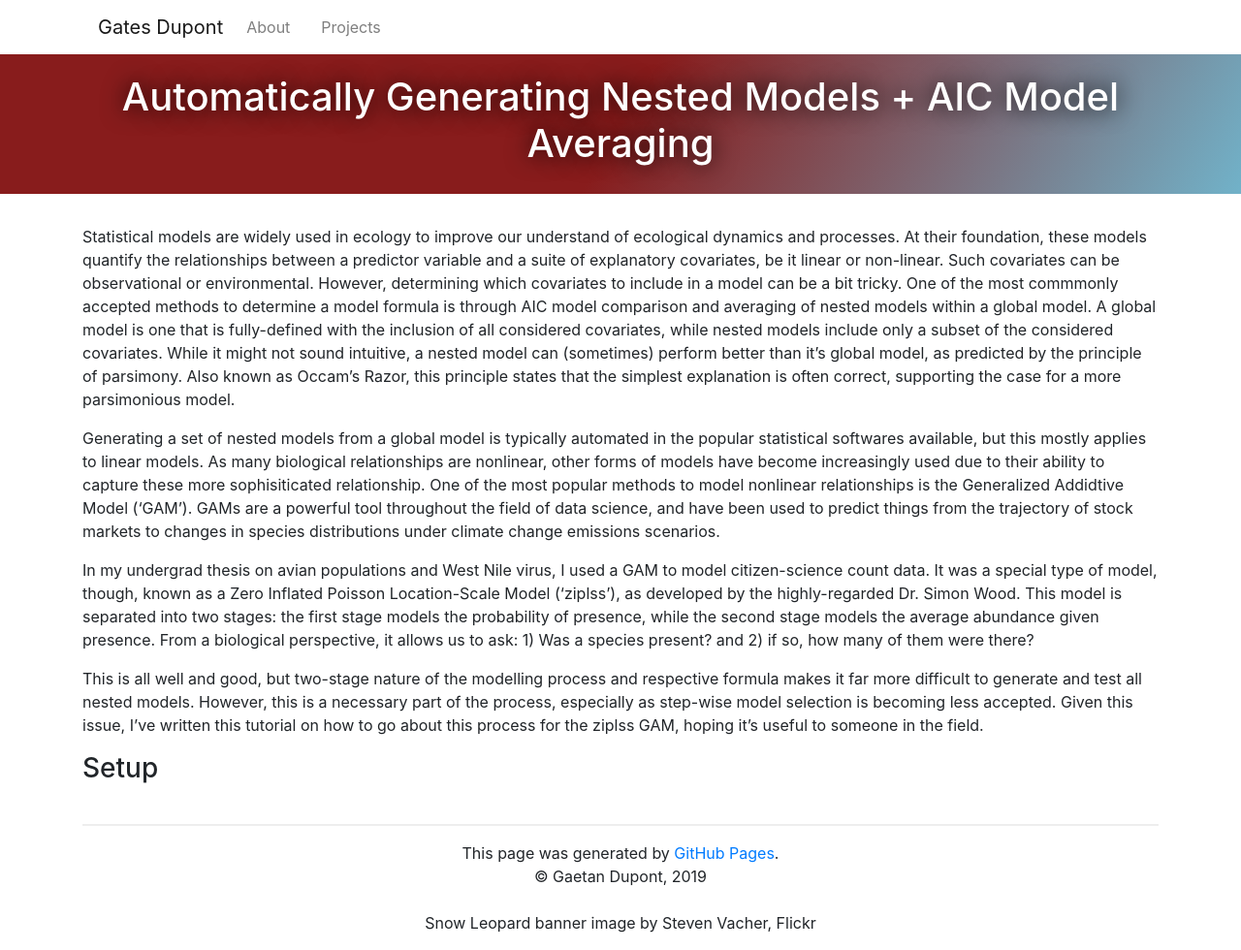
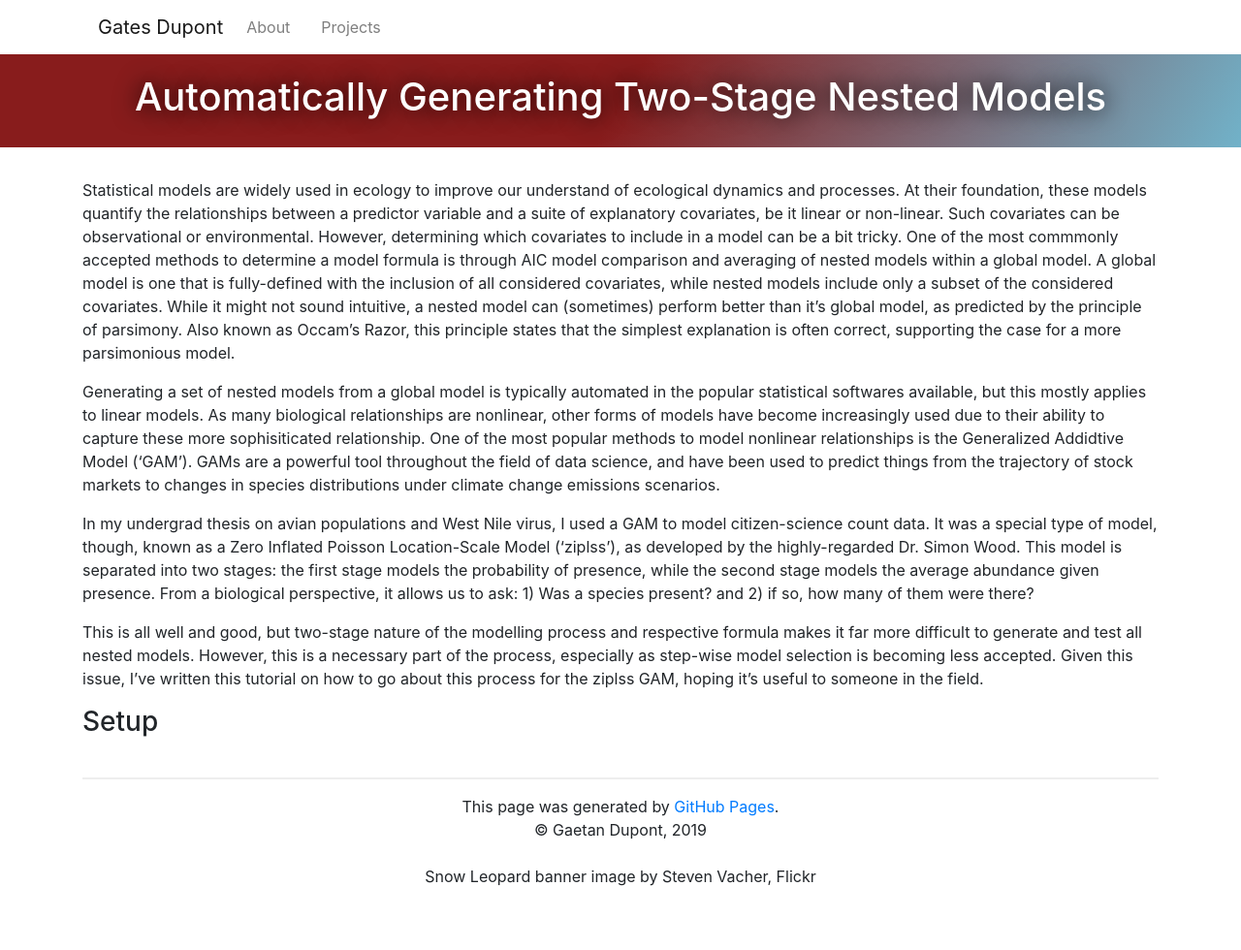
Before and after one commit to chrisyeh96/chrisyeh96.github.io, a Jekyll site: the page built from _posts/2019-05-29-Auto-Nested-Mod.md, in a window 1280 px wide. Shown: the whole page at 97% size. Built offline with Jekyll 4.4.1, drawn with Linux system fonts in a browser that asks for light colours; nearby versions of some CDN libraries; after the commit the page ends 932 px from its top, so only the background shows below that.

Commit message:
Update 2019-05-29-Auto-Nested-Mod.md

```diff
--- a/_posts/2019-05-29-Auto-Nested-Mod.md
+++ b/_posts/2019-05-29-Auto-Nested-Mod.md
@@ -1,5 +1,5 @@
 ---
-title: "Automatically Generating Nested Models + AIC Model Averaging"
+title: "Automatically Generating Two-Stage Nested Models"
 layout: post
 published: true
 use_code: true
```
